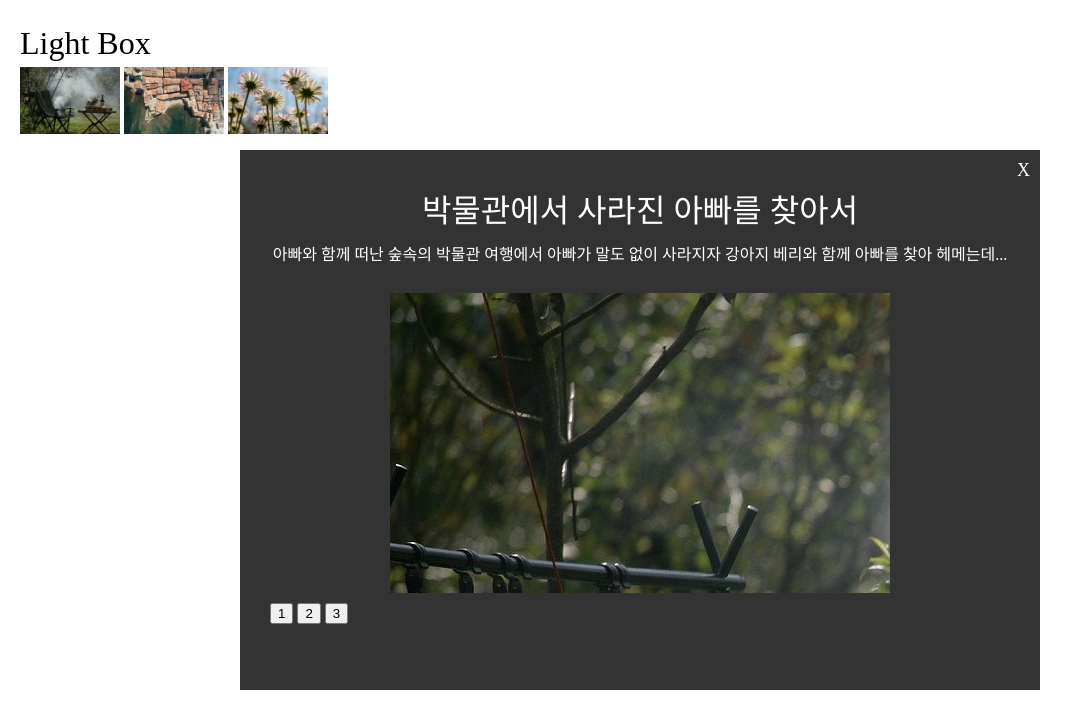
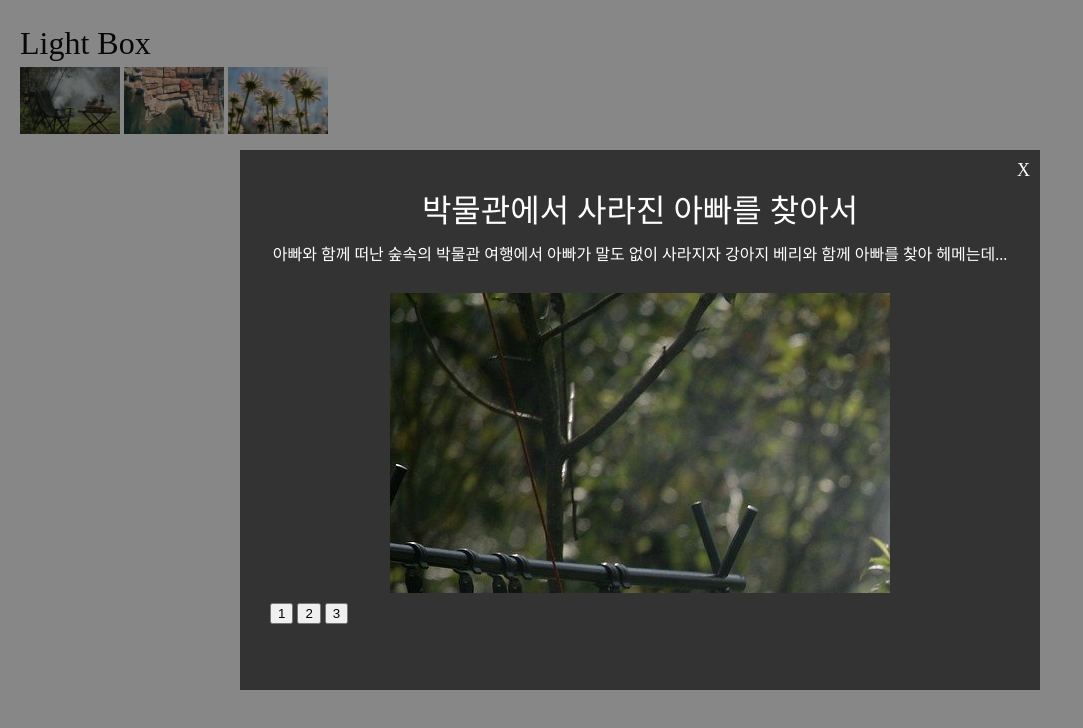
Before and after one commit to kcd1235/JS_Light_Box, a plain HTML site: page index.html in a window 1280 px wide. Both pictures are taken after a click on the picture 70 px from the left and 100 px from the top of the page. Shown: the whole page, without its empty margins (0-1083 px from the left). Drawn offline with Linux system fonts and the light colour scheme.

Commit message:
배경화면 처리 및 인터랙션 금지

```diff
--- a/CSS/style.css
+++ b/CSS/style.css
@@ -43,6 +43,25 @@ p {
   margin-bottom: 10px;
 }
 
+/* 라이트박스 배경 */
+#block {
+  position: fixed;
+  width: 100%;
+  height: 100%;
+  top: 0;
+  bottom: 0;
+  left: 0;
+  right: 0;
+  background: #111;
+  opacity: 0.5;
+  z-index: 9;
+  display: none;
+}
+
+#block.active {
+  display: block;
+}
+
 /* 이미지 박스 */
 figure {
   width: 500px;
--- a/JS/main.js
+++ b/JS/main.js
@@ -6,9 +6,11 @@ var block = document.querySelector("#block"); //라이트박스 배경
 //라이트박스 표시
 function lightbox_open(num) {
   lightbox.setAttribute("class", "active");
+  block.setAttribute("class", "active");
 }
 
 //라이트박스 닫기
 function lightbox_close() {
   lightbox.removeAttribute("class");
+  block.removeAttribute("class");
 }
```
